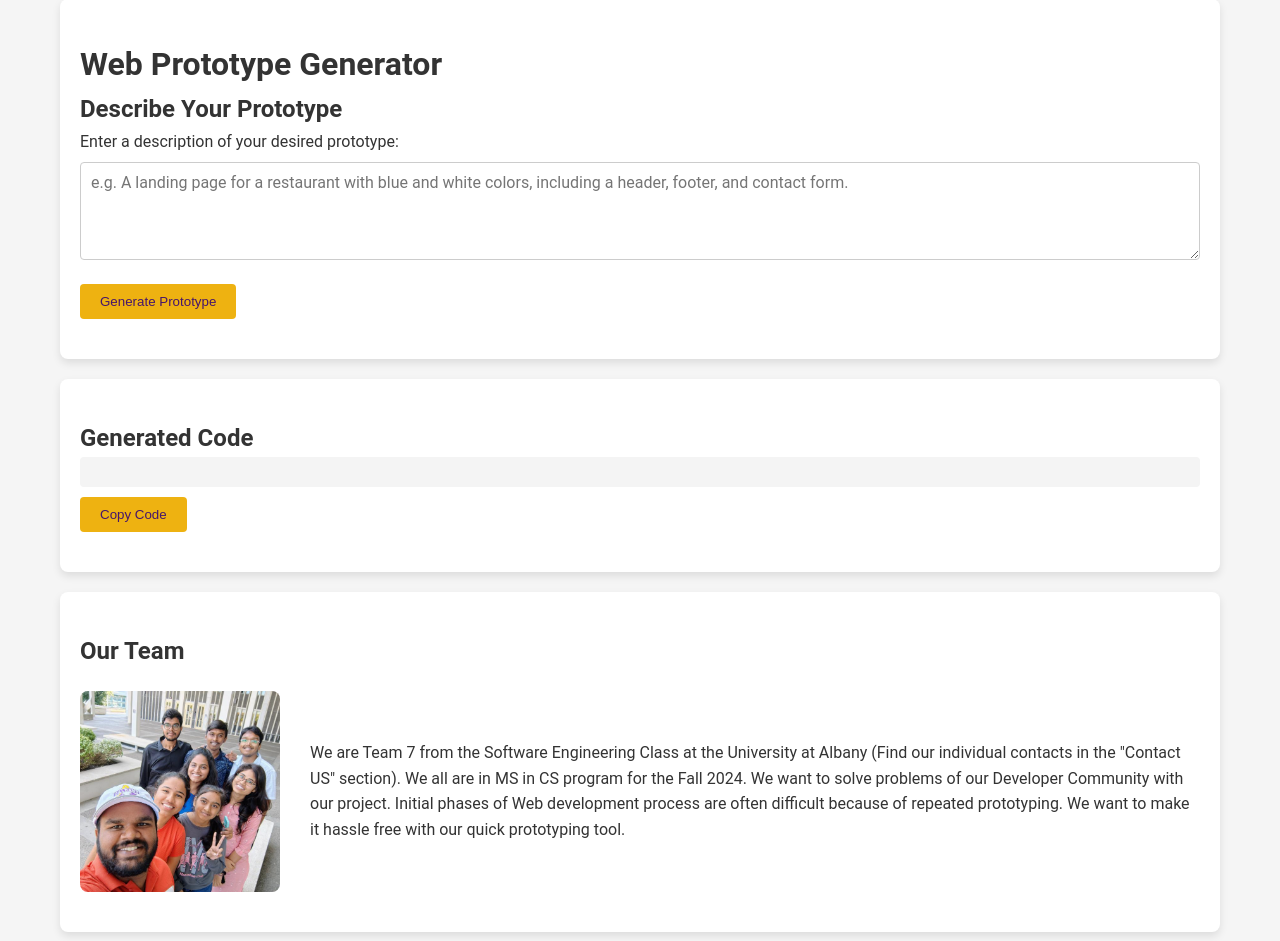
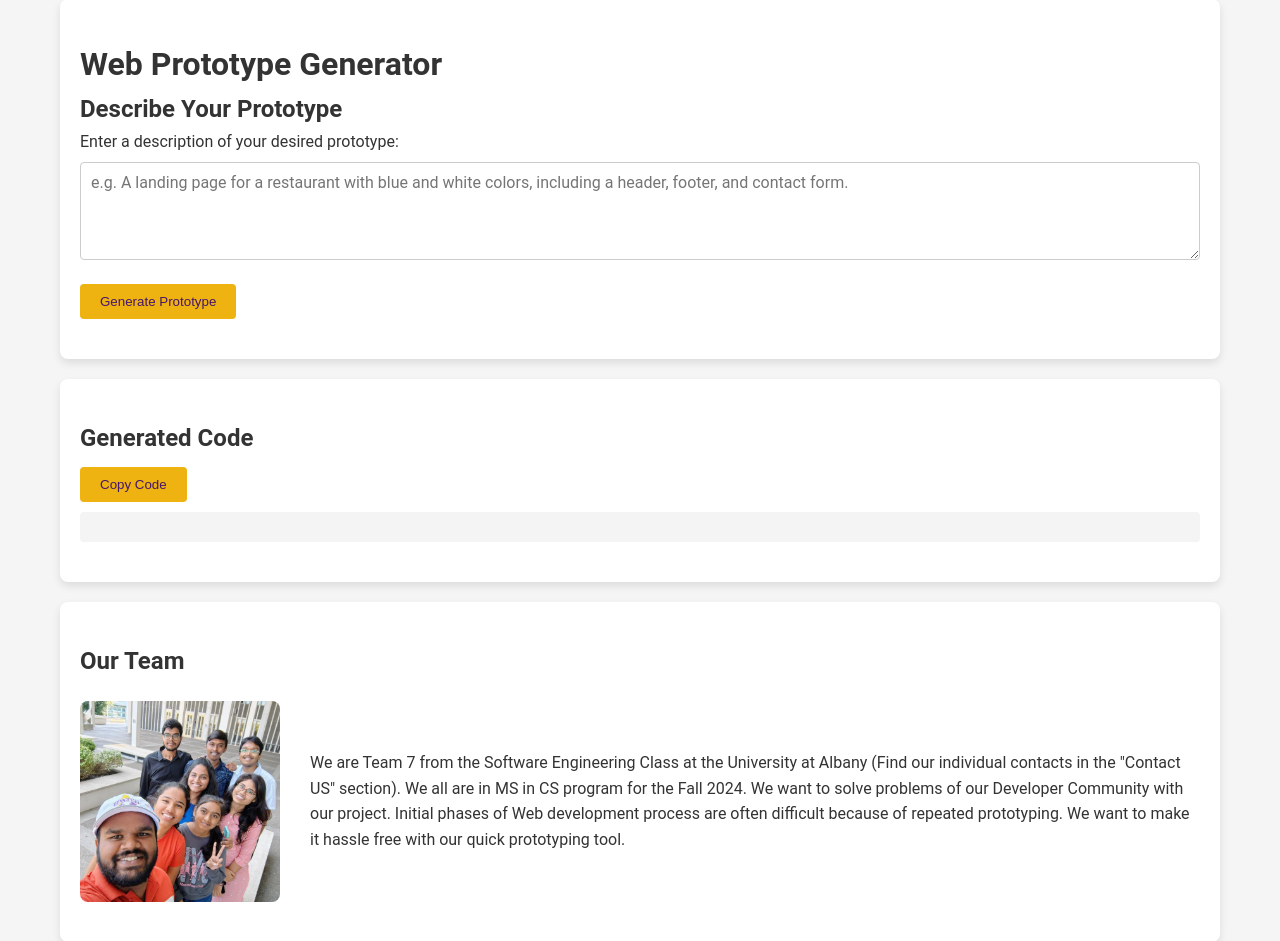
Before and after one commit to SaisatwikBiku/prototype-generator-for-web-dev, a Flask app: page / in a window 1280 px wide. Shown: the part 135-1076 px from the top of the page. Run offline with Flask 3, Linux system fonts and the light colour scheme.

Commit message:
moved copy-btn

```diff
--- a/static/styles.css
+++ b/static/styles.css
@@ -95,6 +95,7 @@ button:hover {
     background-color: #eeb211;
     color: #46166b;
     margin-top: 10px;
+    margin-bottom: 10px;
 }
 
 #copy-button:hover {
--- a/templates/index.html
+++ b/templates/index.html
@@ -35,8 +35,8 @@
         <!-- generated code section -->
         <div class="section" id="generated-code">
             <h2>Generated Code</h2>
+            <button class="copy-btn" id="copy-button">Copy Code</button>
             <pre id="generated-code-pre"></pre>
-            <button class="copy-btn" id="copy-button">Copy Code</button>
         </div>
 
         <!-- meet our team section -->
```
